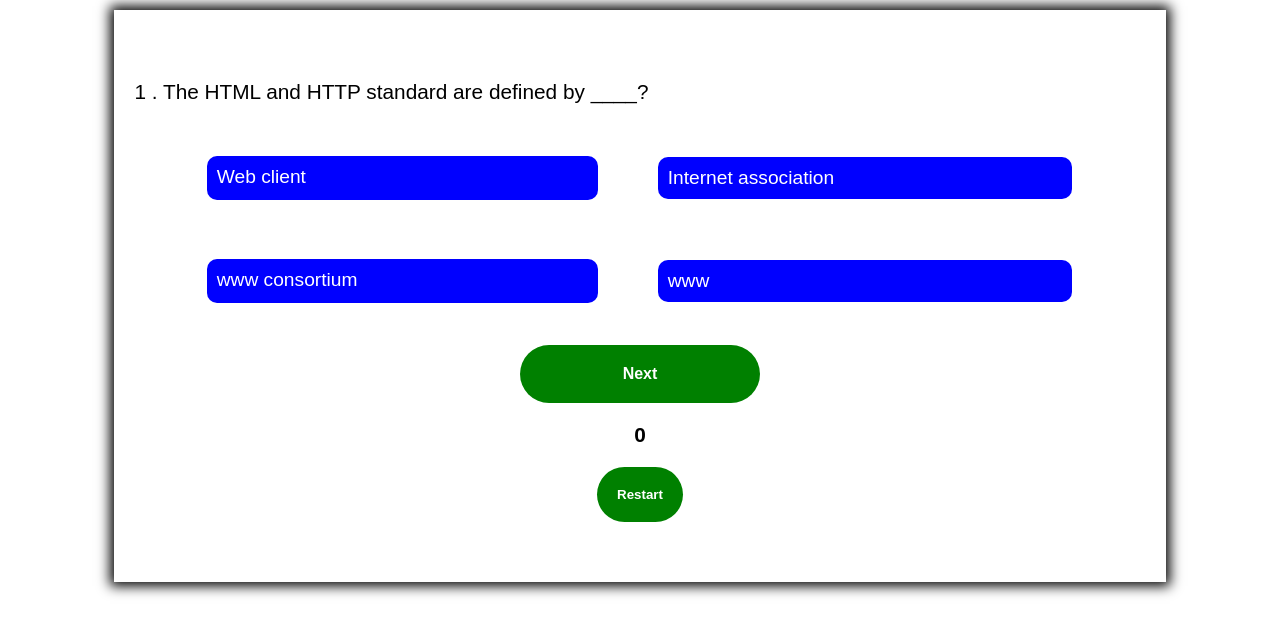
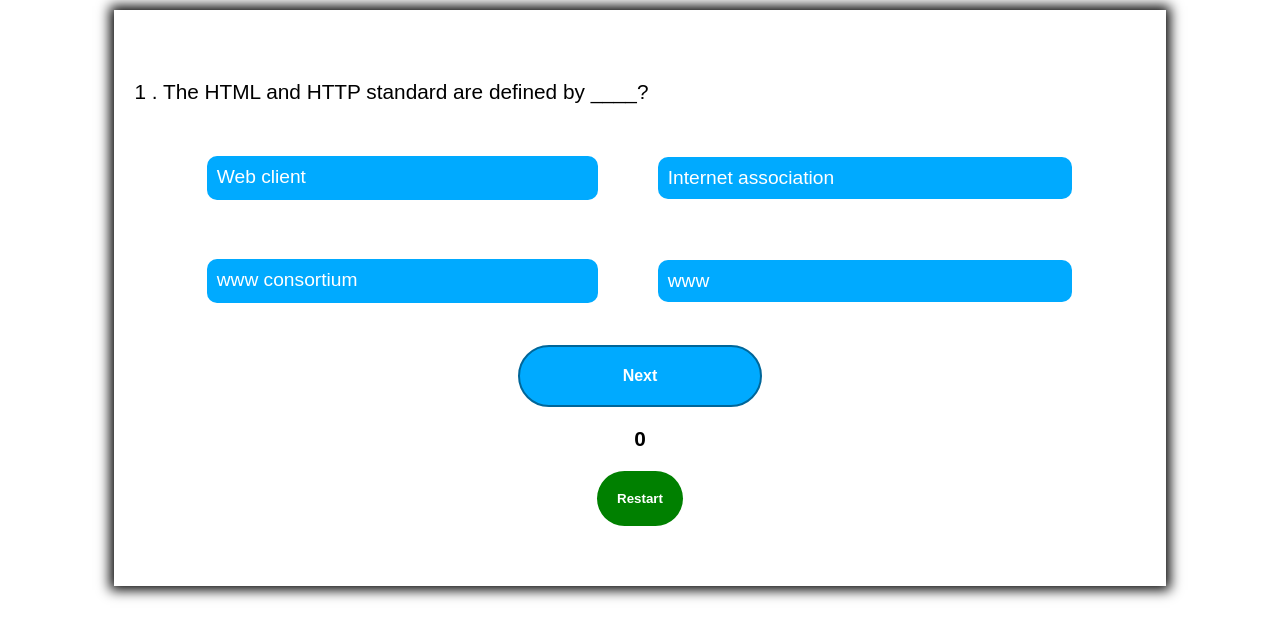
Before and after one commit to AbeebPro/scholarquiz, a plain HTML site: page index.html in a window 1280 px wide. Drawn offline with Linux system fonts and the light colour scheme.

Commit message:
Update styles.css

```diff
--- a/styles.css
+++ b/styles.css
@@ -28,8 +28,8 @@ body{
 .options > div{
 	margin: 5%;
 	padding: 10px;
-	border: 1px solid black;
-	background-color: blue;
+	border: 2px solid hsl(200, 100%, 30%);
+	background-color: hsl(200, 100%, 50%);
 	cursor: pointer;
 	text-align: left;
 	color: #fff;
@@ -65,6 +65,8 @@ body{
 .next-btn{
 	width: 200px;
 	text-align: center;
+	border: 2px solid hsl(200, 100%, 30%);
+	background-color: hsl(200, 100%, 50%);
 }
 #correct{
 	background-color: green;
```
